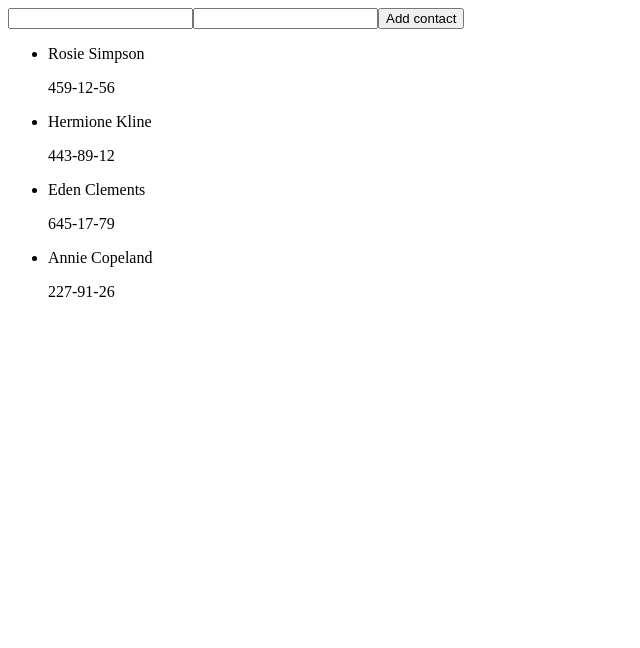
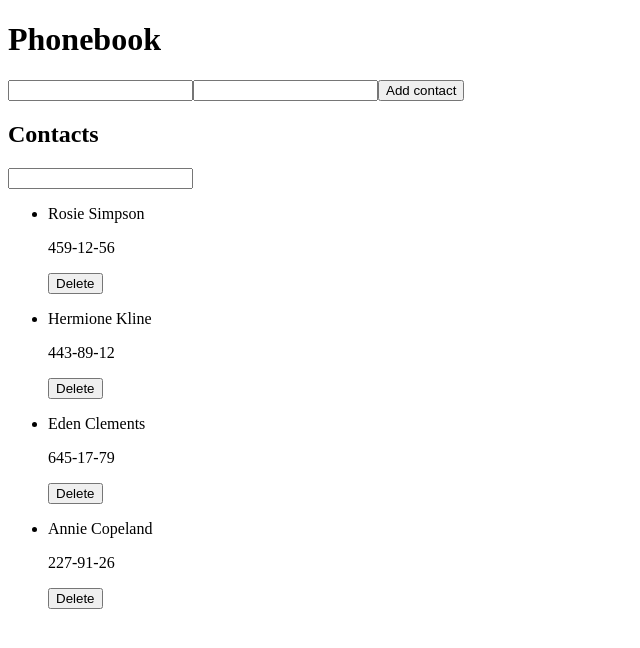
Before and after one commit to aleksandr031091/goit-react-hw-02-phonebook-02, a React (Create React App) app: page / in a window 1280 px wide. Shown: the top 648 px of the page, without its empty margins (0-640 px from the left). Built offline with nearby package versions, Linux system fonts and the light colour scheme.

Commit message:
add filter logic and alert

```diff
--- a/src/components/App.js
+++ b/src/components/App.js
@@ -2,6 +2,7 @@ import React, { Component } from "react";
 import ContactForm from "./contactForm/ContactForm";
 import ContactList from "./contactList/ContactList";
 import { v4 as uuidv4 } from "uuid";
+import Filter from "./filter/Filter";
 
 class App extends Component {
   state = {
@@ -21,17 +22,44 @@ class App extends Component {
       number,
     };
 
+    if (
+      this.state.contacts.find(
+        (contact) => contact.name.toUpperCase() === name.toUpperCase()
+      )
+    ) {
+      alert(`${name}is already in contacts`);
+    }
+
     this.setState(({ contacts }) => ({
       contacts: [...contacts, contact],
     }));
   };
 
+  filterContacts = () => {
+    const { contacts, filter } = this.state;
+    // console.log(contacts, filter);
+
+    return contacts.filter((contact) =>
+      contact.name.toUpperCase().includes(filter.toUpperCase())
+    );
+  };
+
+  onChangeFilter = (filter) => {
+    this.setState({ filter });
+  };
+
   render() {
+    // console.log(this.filterContacts());
+    // console.log(this.state.contacts);
     return (
       <>
+        <h1>Phonebook</h1>
         <ContactForm addNewContact={this.addNewContact} />
 
-        <ContactList contacts={this.state.contacts} />
+        <h2>Contacts</h2>
+        <Filter value={this.state.filter} onChange={this.onChangeFilter} />
+
+        <ContactList contacts={this.filterContacts()} />
       </>
     );
   }
--- a/src/components/contactForm/ContactForm.js
+++ b/src/components/contactForm/ContactForm.js
@@ -7,8 +7,8 @@ class ContactForm extends Component {
 
   onHandleSubmit = (e) => {
     e.preventDefault();
-    // console.log(this.state);
-    // console.log(this.props);
+    console.log(this.state);
+    console.log(this.props);
     this.props.addNewContact({ ...this.state });
     this.setState({ ...contact });
   };
--- a/src/components/contactList/ContactList.js
+++ b/src/components/contactList/ContactList.js
@@ -1,13 +1,11 @@
 import React from "react";
+import ContactListItem from "../contactListItem/ContactListItem";
 
 const ContactList = ({ contacts }) => {
   return (
     <ul>
       {contacts.map(({ id, name, number }) => (
-        <li key={id}>
-          <p>{name}</p>
-          <p>{number}</p>
-        </li>
+        <ContactListItem key={id} name={name} number={number} />
       ))}
     </ul>
   );
--- /dev/null
+++ b/src/components/contactListItem/ContactListItem.js
@@ -0,0 +1,13 @@
+import React from "react";
+
+const ContactListItem = ({ name, number }) => {
+  return (
+    <li>
+      <p>{name}</p>
+      <p>{number}</p>
+      <button>Delete</button>
+    </li>
+  );
+};
+
+export default ContactListItem;
--- /dev/null
+++ b/src/components/filter/Filter.js
@@ -0,0 +1,15 @@
+import React from "react";
+
+const Filter = ({ onChange, value }) => {
+  const onHandleChange = (e) => {
+    onChange(e.target.value);
+  };
+
+  return (
+    <>
+      <input type="text" value={value} onChange={onHandleChange} />
+    </>
+  );
+};
+
+export default Filter;
```
